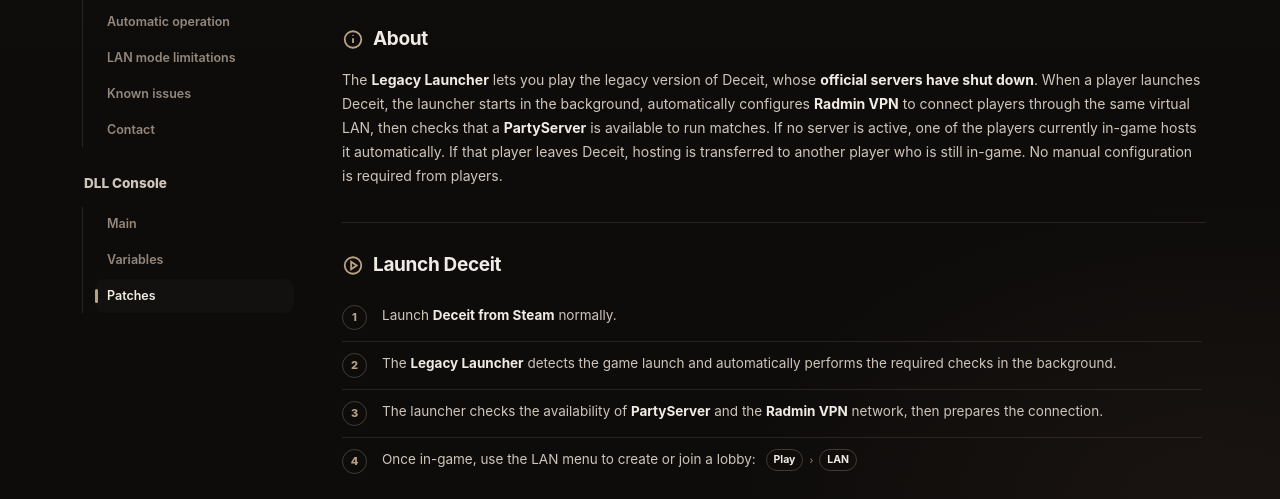
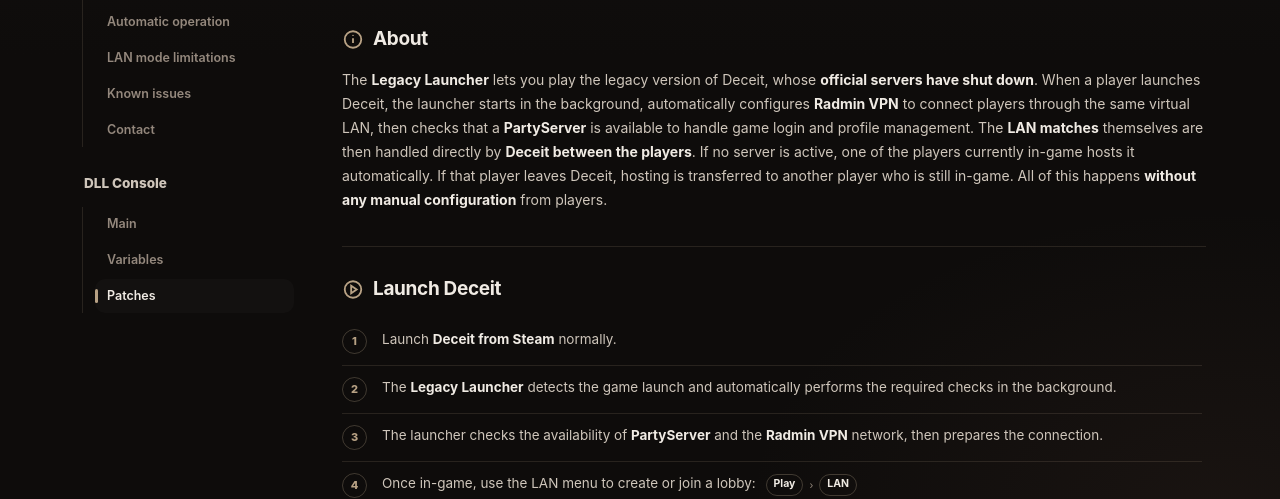
Before and after one commit to lightyorugami/legacylauncher-help, a plain HTML site: page index.html in a window 1280 px wide. Shown: the part 305-804 px from the top of the page. Drawn offline with Linux system fonts and the light colour scheme.

Commit message:
Add files via upload

```diff
--- a/index.html
+++ b/index.html
@@ -1598,7 +1598,7 @@
   },
   helpIntro:"Le launcher fonctionne automatiquement en arrière-plan : dans la plupart des cas, il suffit simplement de lancer Deceit depuis Steam.",
   aboutTitle:"À propos",
-  aboutIntro:`Le <strong>Legacy Launcher</strong> permet de rejouer à la version legacy de Deceit, dont les <strong>serveurs officiels ont fermé</strong>. Lorsqu'un joueur lance Deceit, le launcher démarre en arrière-plan, configure automatiquement <strong>Radmin VPN</strong> afin de relier les joueurs sur un même réseau LAN virtuel, puis vérifie qu'un <strong>PartyServer</strong> est disponible pour assurer le fonctionnement des parties. Si aucun serveur n'est actif, l'un des joueurs actuellement en jeu l'héberge automatiquement. Si ce joueur quitte Deceit, l'hébergement est transféré à un autre joueur encore en jeu. Tout cela se fait sans configuration manuelle de la part des joueurs.`,
+  aboutIntro:`Le <strong>Legacy Launcher</strong> permet de rejouer à la version legacy de Deceit, dont les <strong>serveurs officiels ont fermé</strong>. Lorsqu'un joueur lance Deceit, le launcher démarre en arrière-plan, configure automatiquement <strong>Radmin VPN</strong> afin de relier les joueurs sur un même réseau LAN virtuel, puis vérifie qu'un <strong>PartyServer</strong> est disponible pour permettre la connexion au jeu et la gestion des profils. Les <strong>parties LAN</strong> elles-mêmes sont ensuite gérées directement par <strong>Deceit entre les joueurs</strong>. Si aucun serveur n'est actif, l'un des joueurs actuellement en jeu l'héberge automatiquement. Si ce joueur quitte Deceit, l'hébergement est transféré à un autre joueur encore en jeu. Tout cela se fait <strong>sans configuration manuelle</strong> de la part des joueurs.`,
   launchTitle:"Lancer Deceit",
   launchSteps:[
     `Lancez <strong>Deceit depuis Steam</strong> normalement.`,
@@ -1696,7 +1696,7 @@
   },
   helpIntro:"The launcher works automatically in the background: in most cases, you simply need to launch Deceit from Steam.",
   aboutTitle:"About",
-  aboutIntro:`The <strong>Legacy Launcher</strong> lets you play the legacy version of Deceit, whose <strong>official servers have shut down</strong>. When a player launches Deceit, the launcher starts in the background, automatically configures <strong>Radmin VPN</strong> to connect players through the same virtual LAN, then checks that a <strong>PartyServer</strong> is available to run matches. If no server is active, one of the players currently in-game hosts it automatically. If that player leaves Deceit, hosting is transferred to another player who is still in-game. No manual configuration is required from players.`,
+  aboutIntro:`The <strong>Legacy Launcher</strong> lets you play the legacy version of Deceit, whose <strong>official servers have shut down</strong>. When a player launches Deceit, the launcher starts in the background, automatically configures <strong>Radmin VPN</strong> to connect players through the same virtual LAN, then checks that a <strong>PartyServer</strong> is available to handle game login and profile management. The <strong>LAN matches</strong> themselves are then handled directly by <strong>Deceit between the players</strong>. If no server is active, one of the players currently in-game hosts it automatically. If that player leaves Deceit, hosting is transferred to another player who is still in-game. All of this happens <strong>without any manual configuration</strong> from players.`,
   launchTitle:"Launch Deceit",
   launchSteps:[
     `Launch <strong>Deceit from Steam</strong> normally.`,
```
